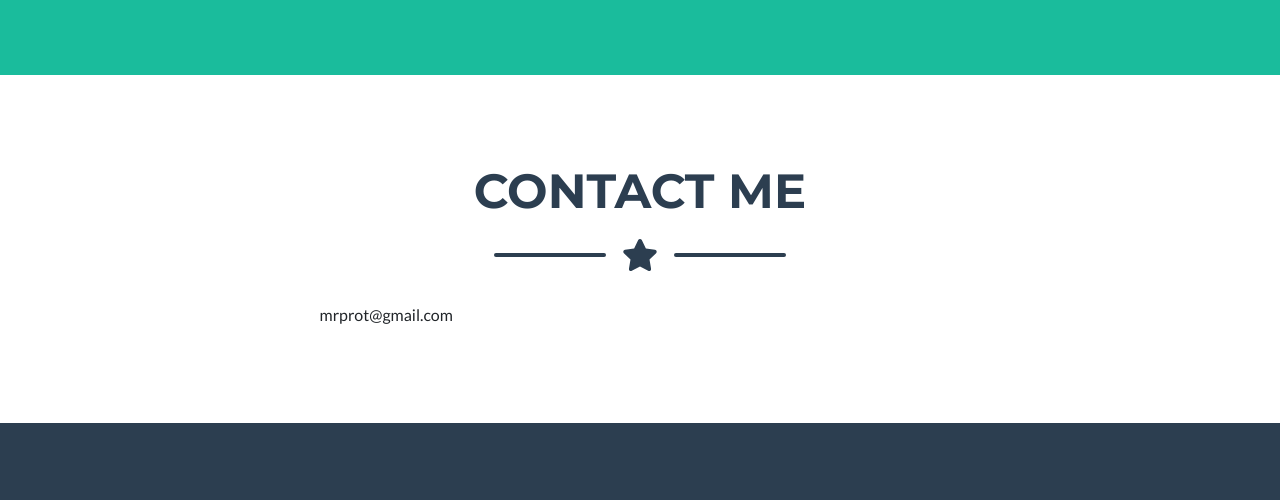
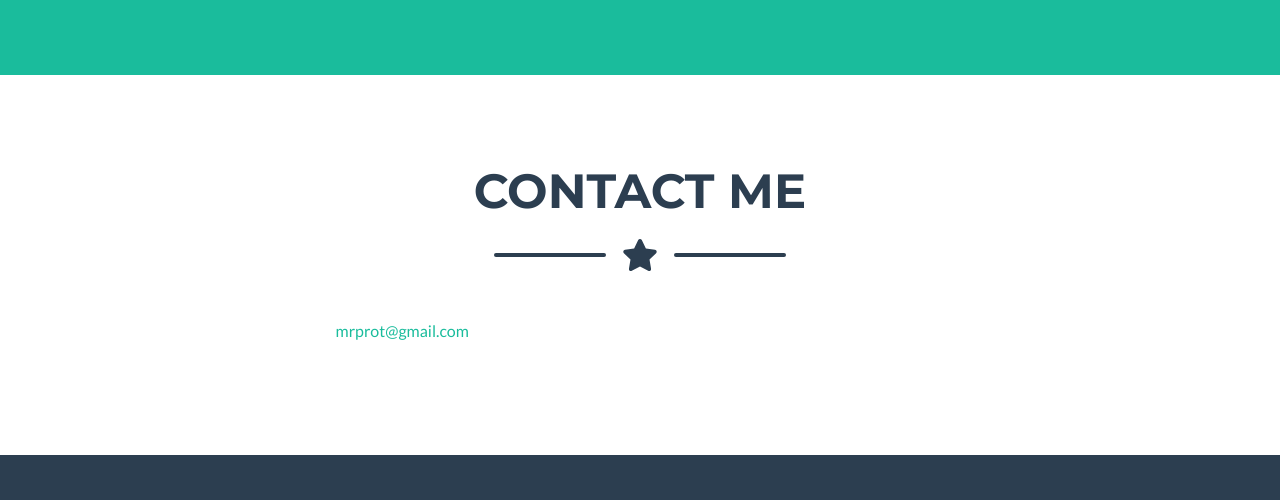
Before and after one commit to mateusproto/mateusproto.github.io, a plain HTML site: page index.html in a window 1280 px wide. Shown: the part 2370-2870 px from the top of the page. Drawn offline with nearby package versions, Linux system fonts and the light colour scheme.

Commit message:
Update index.html

```diff
--- a/index.html
+++ b/index.html
@@ -176,7 +176,8 @@
                         <!-- To make this form functional, sign up at-->
                         <!-- https://startbootstrap.com/solution/contact-forms-->
                         <!-- to get an API token!-->
-                        mrprot@gmail.com
+                        <a class="nav-link py-3 px-0 px-lg-3 rounded" href="mailto:mrprot@gmail.com">mrprot@gmail.com</a>
+
                     </div>
                 </div>
             </div>
```
